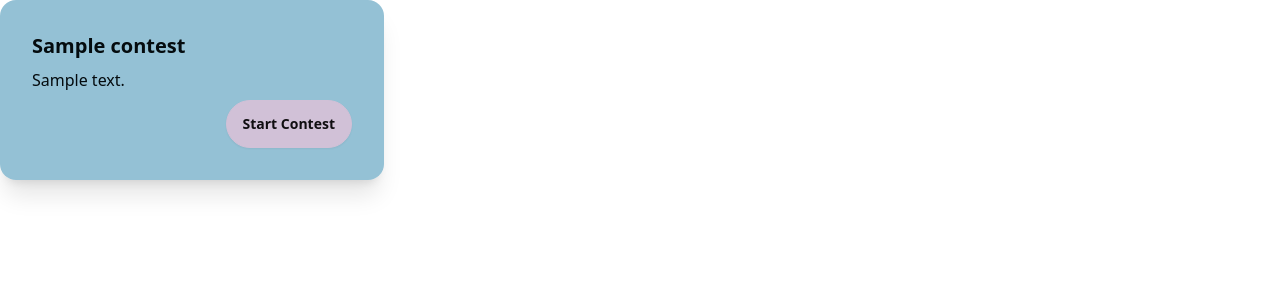
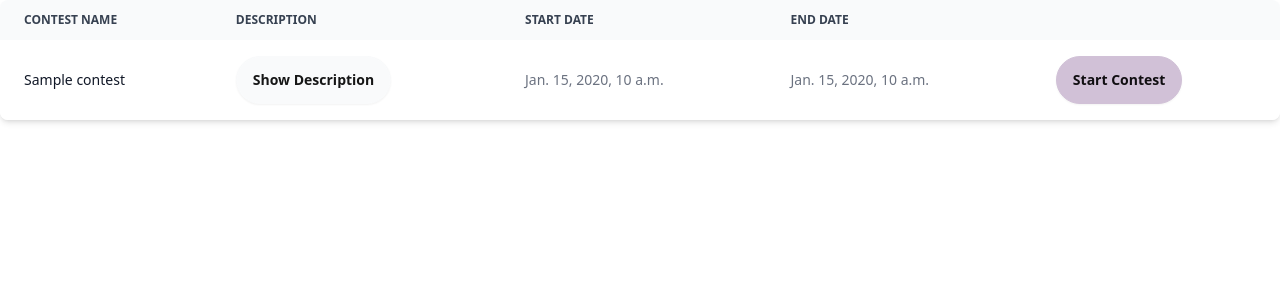
Before and after one commit to notnotrachit/devcompete, a Django app: template templates/contests.html in a window 1280 px wide. Shown: the part 66-366 px from the top of the page. Run offline with Django 4.2, Linux system fonts and the light colour scheme; the template is opened without the code that fills it: values that come from a table or form of the project are taken from there, others are empty; tables that the repository leaves empty hold one stand-in row (values such as "Sample post"); parts of the project's set-up code (start-up, migrations or seed data) failed here and were passed over; some libraries are stand-ins or nearby versions.

Commit message:
Refactor contests.html template to improve readability and add modal functionality

```diff
--- a/templates/contests.html
+++ b/templates/contests.html
@@ -1,16 +1,75 @@
-{% extends "base.html" %}
-{% block main %}
+{% extends "base.html" %} {% block main %}
 <div>
-    {% for contest in current_contests %}
-    <div class="card w-96 bg-base-100 shadow-xl image-full">
-        <div class="card-body">
-            <h2 class="card-title">{{ contest.name }}</h2>
-            <p>{{ contest.description }}</p>
-            <div class="card-actions justify-end">
+  <div class="relative overflow-x-auto shadow-md sm:rounded-lg">
+    <table
+      class="w-full text-sm text-left rtl:text-right text-gray-500 dark:text-gray-400"
+    >
+      <thead
+        class="text-xs text-gray-700 uppercase bg-gray-50 dark:bg-gray-700 dark:text-gray-400"
+      >
+        <tr>
+          <th scope="col" class="px-6 py-3">Contest Name</th>
+          <th scope="col" class="px-6 py-3">Description</th>
+          <th scope="col" class="px-6 py-3">Start Date</th>
+          <th scope="col" class="px-6 py-3">End Date</th>
+          <th scope="col" class="px-6 py-3"></th>
+        </tr>
+      </thead>
+      <tbody>
+        {% for contest in current_contests %}
+        <tr class="bg-white dark:bg-gray-800">
+          <th
+            scope="row"
+            class="px-6 py-4 font-medium text-gray-900 whitespace-nowrap dark:text-white"
+          >
+            {{ contest.name }}
+          </th>
+
+          <td class="px-6 py-4">
+            <button class="btn" onclick="my_modal_1_showModal()">
+              Show Description
+            </button>
+
+            <dialog id="my_modal_1" class="modal">
+              <div class="modal-box">
+                <h3 class="font-bold text-lg">Description</h3>
+                <p class="py-4">{{ contest.description }}</p>
+                <h3 class="font-bold text-lg">Rules</h3>
+                <p class="py-4">{{ contest.rules }}</p>
+                <h3 class="font-bold text-lg">Prizes</h3>
+                <p class="py-4">{{ contest.prizes }}</p>
+                <div class="modal-action">
+                  <form method="dialog">
+                    <!-- if there is a button in form, it will close the modal -->
+                    <button class="btn" onclick="my_modal_1_closeModal()">
+                      Close
+                    </button>
+                  </form>
+                </div>
+              </div>
+            </dialog>
+          </td>
+          <td class="px-6 py-4">{{ contest.start_date}}</td>
+          <td class="px-6 py-4">{{ contest.end_date}}</td>
+          <td class="px-6 py-4">
             <button class="btn btn-primary">Start Contest</button>
-            </div>
-        </div>
-    </div>
-    {% endfor %}
+          </td>
+          <script>
+            function my_modal_1_showModal() {
+              var modal = document.getElementById("my_modal_1");
+              modal.showModal();
+            }
+
+            function my_modal_1_closeModal() {
+              var modal = document.getElementById("my_modal_1");
+              modal.close();
+            }
+          </script>
+
+          {% endfor %}
+        </tr>
+      </tbody>
+    </table>
+  </div>
 </div>
 {% endblock main %}
```
